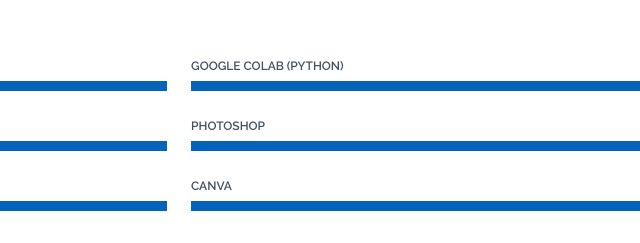
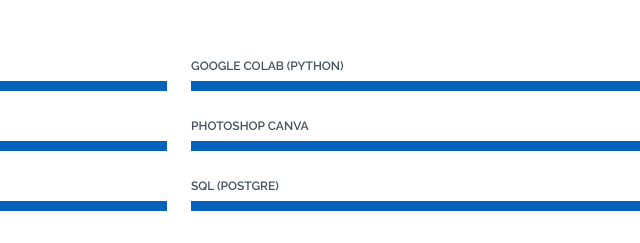
Before and after one commit to Fadzlan15/PortofolioPersonal, a plain HTML site: page index.html in a window 1280 px wide. Shown: the part 1934-2177 px from the top of the page, 541-1181 px from the left. Drawn offline with Linux system fonts and the light colour scheme.

Commit message:
Update index.html

```diff
--- a/index.html
+++ b/index.html
@@ -227,14 +227,14 @@
             </div><!-- End Skills Item -->
 
             <div class="progress">
-              <span class="skill"><span>Photoshop</span> <i class="val"></i></span>
+              <span class="skill"><span>Photoshop Canva</span> <i class="val"></i></span>
               <div class="progress-bar-wrap">
                 <div class="progress-bar" role="progressbar" aria-valuenow="100" aria-valuemin="0" aria-valuemax="100"></div>
               </div>
             </div><!-- End Skills Item -->
 
             <div class="progress">
-              <span class="skill"><span>Canva</span> <i class="val"></i></span>
+              <span class="skill"><span>SQL (Postgre)</span> <i class="val"></i></span>
               <div class="progress-bar-wrap">
                 <div class="progress-bar" role="progressbar" aria-valuenow="100" aria-valuemin="0" aria-valuemax="100"></div>
               </div>
```
